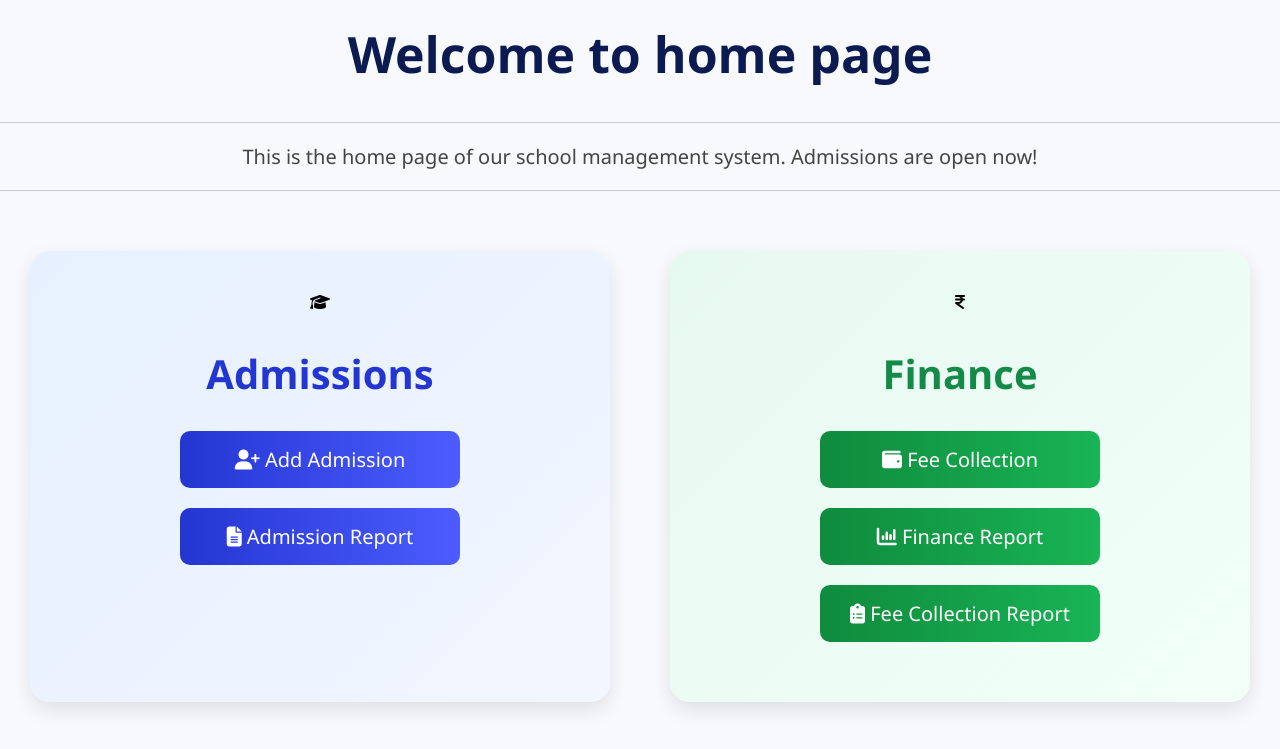
After one commit to Babafakruddin-Darubhaigari/django-schoolapp, a Django app: template templates/index.html in a window 1280 px wide. The commit adds this page. Shown: the top 749 px of the page. Run offline with Django 3.2, Linux system fonts and the light colour scheme; the template is opened without the code that fills it, so the values that code supplies are empty.

Commit message:
setting home page in django

```diff
--- a/SchoolApp/urls.py
+++ b/SchoolApp/urls.py
@@ -17,11 +17,12 @@ Including another URLconf
 from django.contrib import admin
 from django.urls import path
 from django.conf.urls import include
-
+from newAdmin import views
 
 
 urlpatterns = [
     path('admin/', admin.site.urls),
+    path('', views.homepage),
     path('Ad/', include('newAdmin.urls')),
     path('fin/', include('finance.urls')),
 ]
--- a/finance/views.py
+++ b/finance/views.py
@@ -9,4 +9,4 @@ def feeDuesReport(request):
     return render(request, 'finance/fee-dues-report.html')
 
 def feeCollectionReport(request):
-    return render(request, 'finance/fee-collection-report.html')
+    return render(request, 'finance/fee-collection.html')
--- a/newAdmin/views.py
+++ b/newAdmin/views.py
@@ -2,9 +2,12 @@ from django.shortcuts import render
 
 
 # Create your views here.
+def homepage(request):
+    return render(request, 'index.html')
+
 def addAdmission(request):
     values = {"name": "Baba", "age": 25, "grade": "10th"}
     return render(request, 'admissions/add-admission.html', values)
 
 def admissionReport(request):
-    return render(request, 'admissions/admission-report.html')
+    return render(request, 'admissions/add-report.html')
--- a/static/stylesheets/styles.css
+++ b/static/stylesheets/styles.css
@@ -1,7 +1,87 @@
-h1{
-    color: blue;
+body{
+    margin: 0;
+    padding: 0;
+    font-family: 'Segoe UI', sans-serif;
+    background-color: #f7f9fc;
 }
 
-body{
-    background-color: lightgray;
+.main-heading{
+    text-align: center;
+    font-size: 50px;
+    color: #0b1b52;
+    margin-top: 20px;
 }
+
+.sub-text{
+    text-align: center;
+    font-size: 20px;
+    color: #444;
+    border-top: 1px solid #ccc;
+    border-bottom: 1px solid #ccc;
+    padding: 20px;
+    margin-bottom: 60px;
+}
+
+.container{
+    display: flex;
+    justify-content: center;
+    gap: 60px;
+    flex-wrap: wrap;
+}
+
+.card{
+    width: 500px;
+    padding: 40px;
+    border-radius: 20px;
+    box-shadow: 0px 8px 20px rgba(0,0,0,0.1);
+    text-align: center;
+}
+
+/* Admissions Card */
+.admission-card{
+    background: linear-gradient(135deg, #E6F0FF, #F2F6FF);
+}
+
+/* Finance Card */
+.finance-card{
+    background: linear-gradient(135deg, #E6F9F0, #F2FFF9);
+}
+
+.card h2{
+    font-size: 40px;
+    margin-bottom: 30px;
+}
+
+.admission-card h2{
+    color: #2436d1;
+}
+
+.finance-card h2{
+    color: #148a49;
+}
+
+.btn{
+    display: block;
+    width: 250px;
+    margin: 20px auto;
+    padding: 15px;
+    text-decoration: none;
+    color: white;
+    border-radius: 10px;
+    font-size: 20px;
+    transition: 0.3s;
+}
+
+/* Blue Buttons */
+.blue-btn{
+    background: linear-gradient(90deg, #2436d1, #4c5cff);
+}
+
+/* Green Buttons */
+.green-btn{
+    background: linear-gradient(90deg, #0f8b3d, #18b455);
+}
+
+.btn:hover{
+    transform: scale(1.05);
+}
--- a/templates/admissions/add-report.html
+++ b/templates/admissions/add-report.html
@@ -6,6 +6,6 @@
     <title>Document</title>
 </head>
 <body>
-
+    <h1>Admission Report</h1>
 </body>
 </html>
--- /dev/null
+++ b/templates/index.html
@@ -0,0 +1,79 @@
+{% load static %}
+
+<!DOCTYPE html>
+<html lang="en">
+<head>
+    <meta charset="UTF-8">
+    <meta name="viewport" content="width=device-width, initial-scale=1.0">
+    <title>School Management System</title>
+
+    <link rel="stylesheet" href="{% static 'stylesheets/styles.css' %}">
+
+    <!-- Font Awesome Icons -->
+    <link rel="stylesheet"
+    href="https://cdnjs.cloudflare.com/ajax/libs/font-awesome/6.5.1/css/all.min.css">
+</head>
+
+<body>
+
+    <h1 class="main-heading">Welcome to home page</h1>
+
+    <p class="sub-text">
+        This is the home page of our school management system.
+        Admissions are open now!
+    </p>
+
+    <div class="container">
+
+        <!-- Admissions Card -->
+        <div class="card admission-card">
+
+            <div class="icon-circle blue-icon">
+                <i class="fa-solid fa-graduation-cap"></i>
+            </div>
+
+            <h2>Admissions</h2>
+
+            <a href="./Ad/newAdm" class="btn blue-btn">
+                <i class="fa-solid fa-user-plus"></i>
+                Add Admission
+            </a>
+
+            <a href="./Ad/admReport" class="btn blue-btn">
+                <i class="fa-solid fa-file-lines"></i>
+                Admission Report
+            </a>
+
+        </div>
+
+
+        <!-- Finance Card -->
+        <div class="card finance-card">
+
+            <div class="icon-circle green-icon">
+                <i class="fa-solid fa-indian-rupee-sign"></i>
+            </div>
+
+            <h2>Finance</h2>
+
+            <a href="./fin/feeCo" class="btn green-btn">
+                <i class="fa-solid fa-wallet"></i>
+                Fee Collection
+            </a>
+
+            <a href="./fin/feeDues" class="btn green-btn">
+                <i class="fa-solid fa-chart-column"></i>
+                Finance Report
+            </a>
+
+            <a href="./fin/feeColReport" class="btn green-btn">
+                <i class="fa-solid fa-clipboard-list"></i>
+                Fee Collection Report
+            </a>
+
+        </div>
+
+    </div>
+
+</body>
+</html>
```
